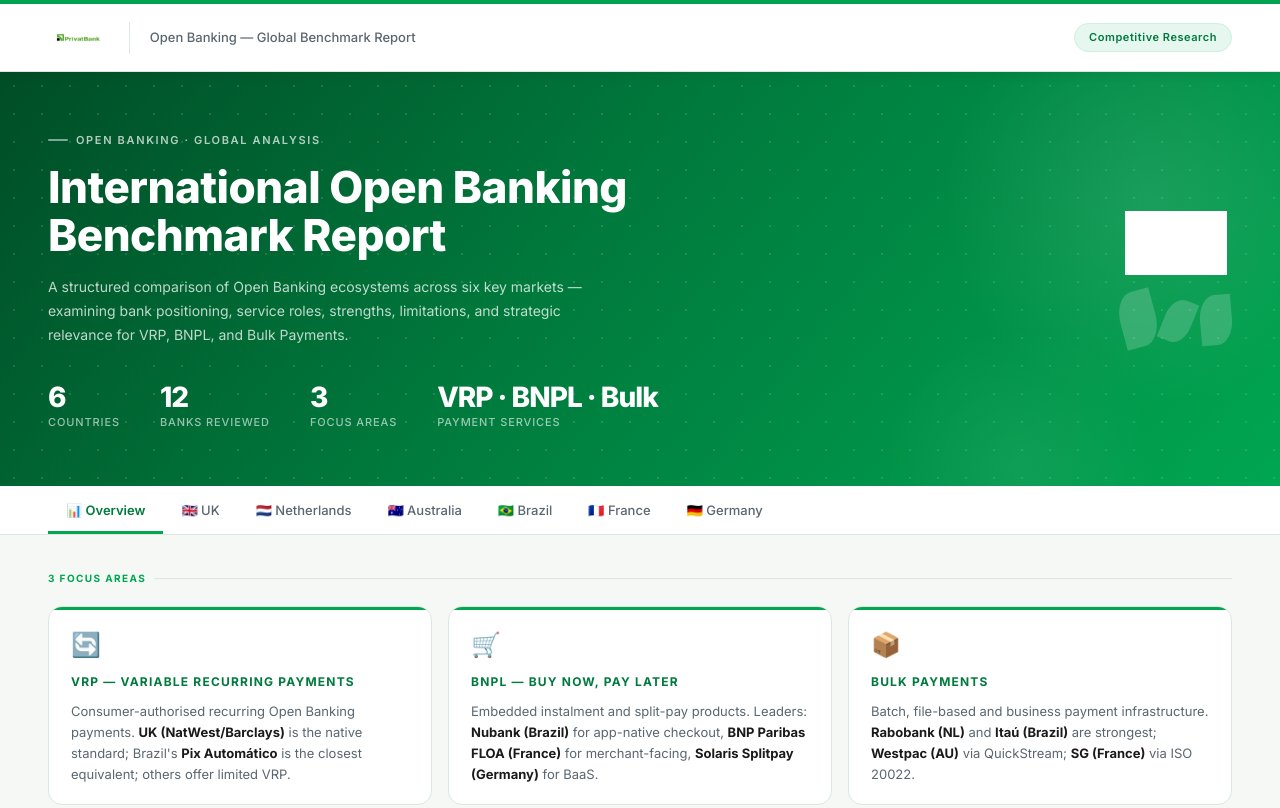
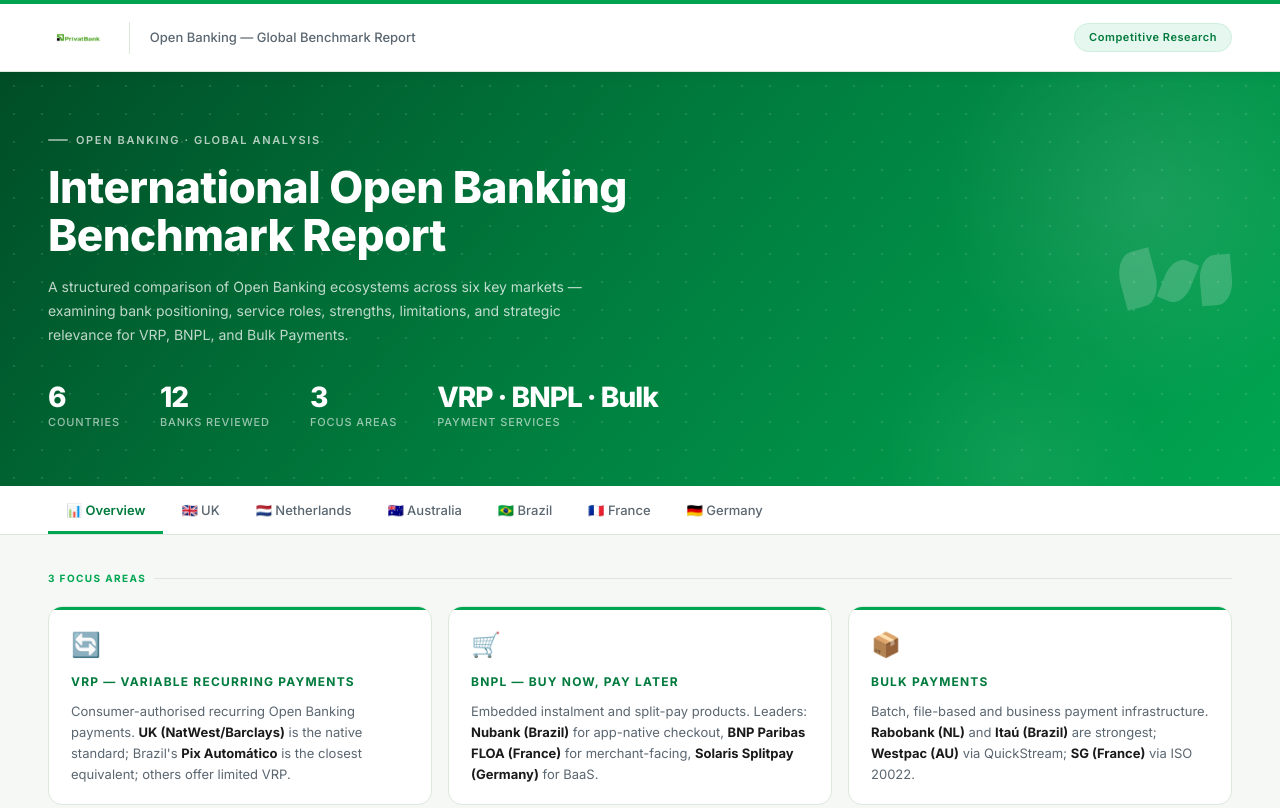
Before and after one commit to anstyyeremina-byte/competitors-2nd-group, a plain HTML site: page index.html in a window 1280 px wide. Shown: the top 808 px of the page. Drawn offline with Linux system fonts and the light colour scheme.

Commit message:
Update index.html

```diff
--- a/index.html
+++ b/index.html
@@ -580,9 +580,6 @@
 <div class="hero">
   <!-- Right-side logo in hero -->
   <div class="hero-right">
-    <!-- ▼ PASTE YOUR LOGO URL BETWEEN THE QUOTES BELOW ▼ -->
-    <img src="privatbank-logo.png" alt="PrivatBank Logo" style="height:64px;width:auto;object-fit:contain;filter:brightness(0) invert(1);" />
-    <!-- ▲ filter:brightness(0) invert(1) makes any logo white — remove that line if your logo is already white ▲ -->
     <div class="hero-leaves">
       <div class="leaf leaf-a"></div>
       <div class="leaf leaf-b"></div>
```
